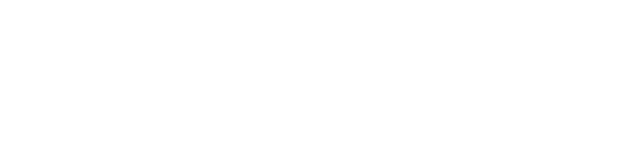
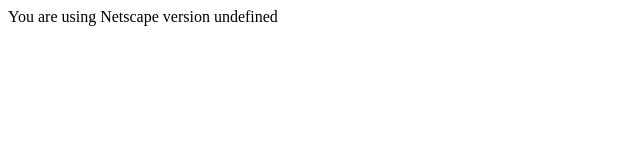
Before and after one commit to acciojob/browser-info-RakeshCherry, a website: page main.html in a window 1280 px wide. Shown: the whole page, without its empty margins (0-640 px from the left). Drawn offline with Linux system fonts and the light colour scheme.

Commit message:
created a submission

```diff
--- a/main.html
+++ b/main.html
@@ -8,6 +8,7 @@
 
 <body>
 	<!-- the entire body must be written by student -->
+	<div id=browser-info></div>
     <script type="text/javascript" src="./script.js">
 </script>
 
--- a/script.js
+++ b/script.js
@@ -1 +1,9 @@
 //your JS code here. If required.
+
+const browserInfo = document.getElementById('browser-info');
+browserInfo.id = 'browser-info';
+
+const browserName = navigator.appName
+const browserVersion = navigator.Version
+
+browserInfo.textContent = "You are using " + browserName + " version " + browserVersion;
```
